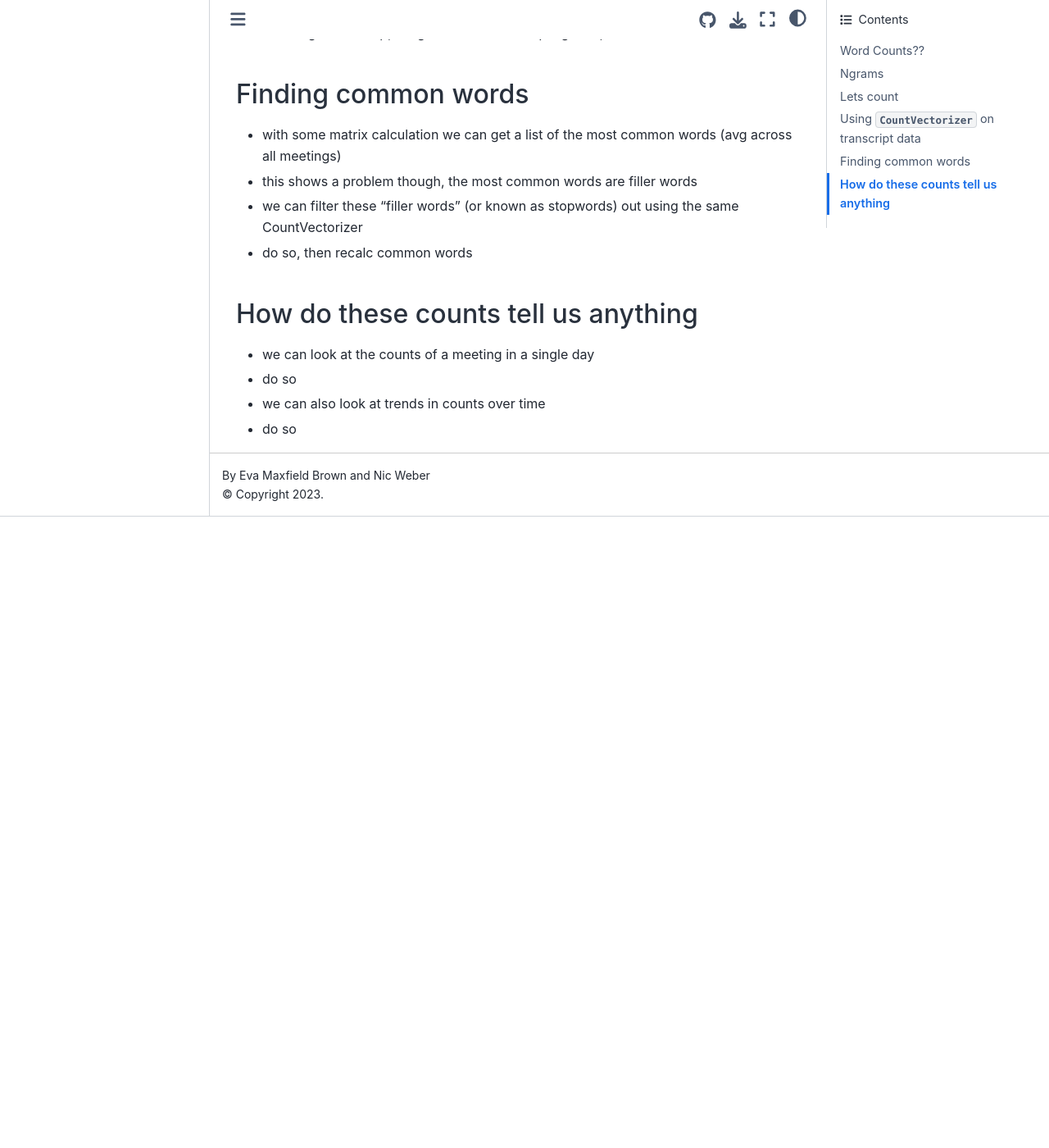
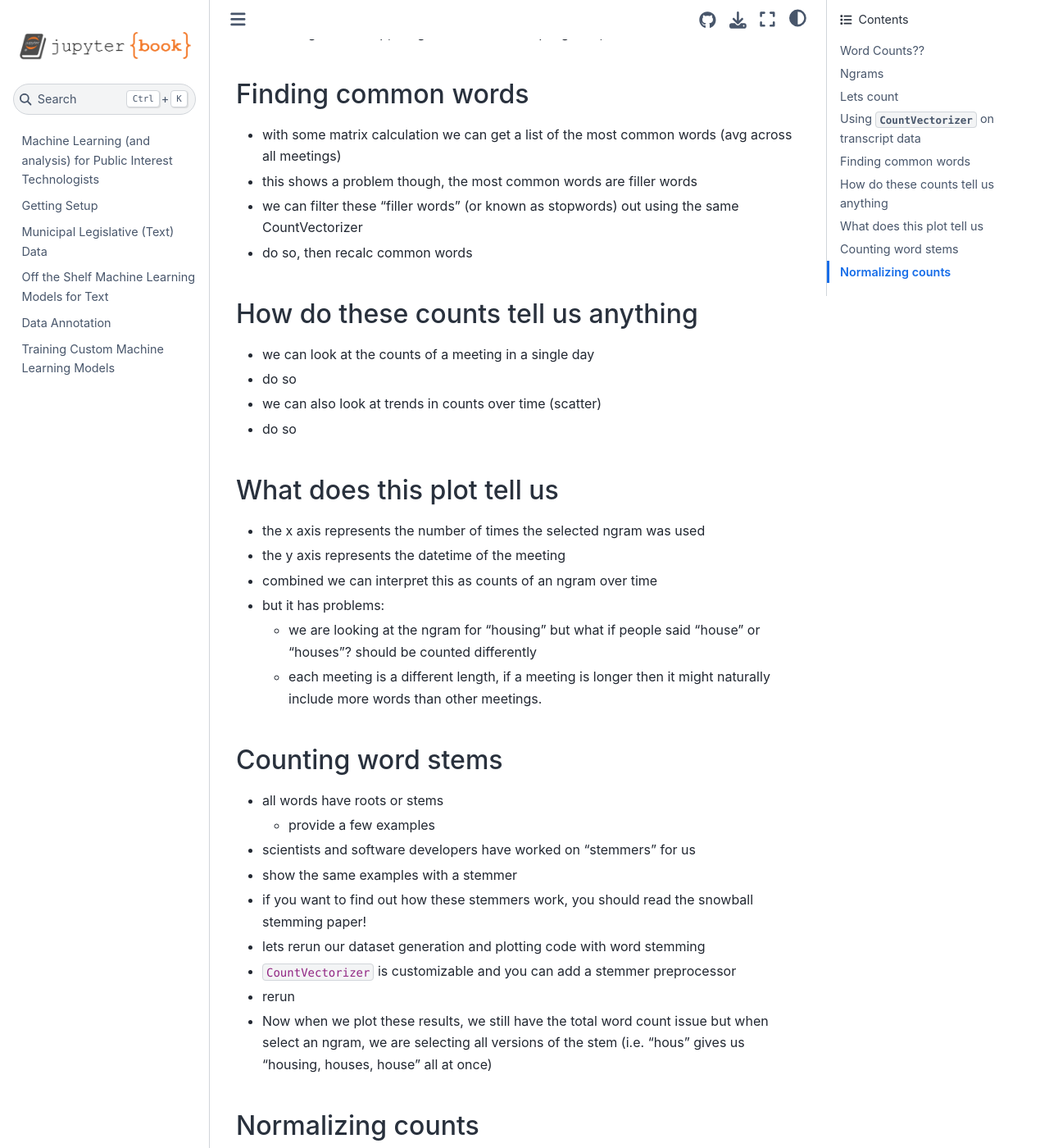
Before and after one commit to PugetSoundClinic-PIT/ml-for-pit, a Jupyter Book: the page built from content/03-counting-words.md, in a window 1280 px wide and 1400 px high, scrolled down 1171 px. Shown: the whole window at 82% size. Built offline with Jupyter Book 1.0.4 settings and Sphinx 7.4.7 and the Sphinx Book theme 1.1.4, drawn with Linux system fonts in a browser that asks for light colours; before the commit the page ends 1801 px from its top, so only the background shows below that; some of the changed text lies outside the part shown.

Commit message:
Minor additions to counting words

```diff
--- a/content/03-counting-words.md
+++ b/content/03-counting-words.md
@@ -48,5 +48,49 @@
 * we can look at the counts of a meeting in a single day
 * do so
 
-* we can also look at trends in counts over time
+* we can also look at trends in counts over time (scatter)
 * do so
+
+## What does this plot tell us
+
+* the x axis represents the number of times the selected ngram was used
+* the y axis represents the datetime of the meeting
+
+* combined we can interpret this as counts of an ngram over time
+
+* but it has problems:
+    * we are looking at the ngram for "housing" but what if people said "house" or "houses"? should be counted differently
+    * each meeting is a different length, if a meeting is longer then it might naturally include more words than other meetings.
+
+## Counting word stems
+
+* all words have roots or stems
+    * provide a few examples
+* scientists and software developers have worked on "stemmers" for us
+* show the same examples with a stemmer
+* if you want to find out how these stemmers work, you should read the snowball stemming paper!
+
+* lets rerun our dataset generation and plotting code with word stemming
+
+* `CountVectorizer` is customizable and you can add a stemmer preprocessor
+
+* rerun
+
+* Now when we plot these results, we still have the total word count issue but when select an ngram, we are selecting all versions of the stem (i.e. "hous" gives us "housing, houses, house" all at once)
+
+## Normalizing counts
+
+* lets work on a solution for the counts in context problem.
+* what if instead of the count of words, we take the count and convert it to a percentage
+
+* so instead of saying: "the ngram 'hous' was used 100 times in this meeting, it represented 1% of all ngrams spoken"
+* i.e. if "housing" or "house" or "houses" represents 1% of all words spoken in the meeting, another way to phrase that is that roughly 1 out of every 100 words was the unstemmed version of "hous"
+
+* show normalization on an example
+
+* now normalize all counts
+
+* rerun
+
+* Now when we plot these results, the x-axis represents the percent usage of a word in a meeting, the y-axis represents the meeting datetime
+* together, we can now interpret and say "as a PROPORTION of meeting discussion, the usage of words stemming from "hous" is ...."
```
